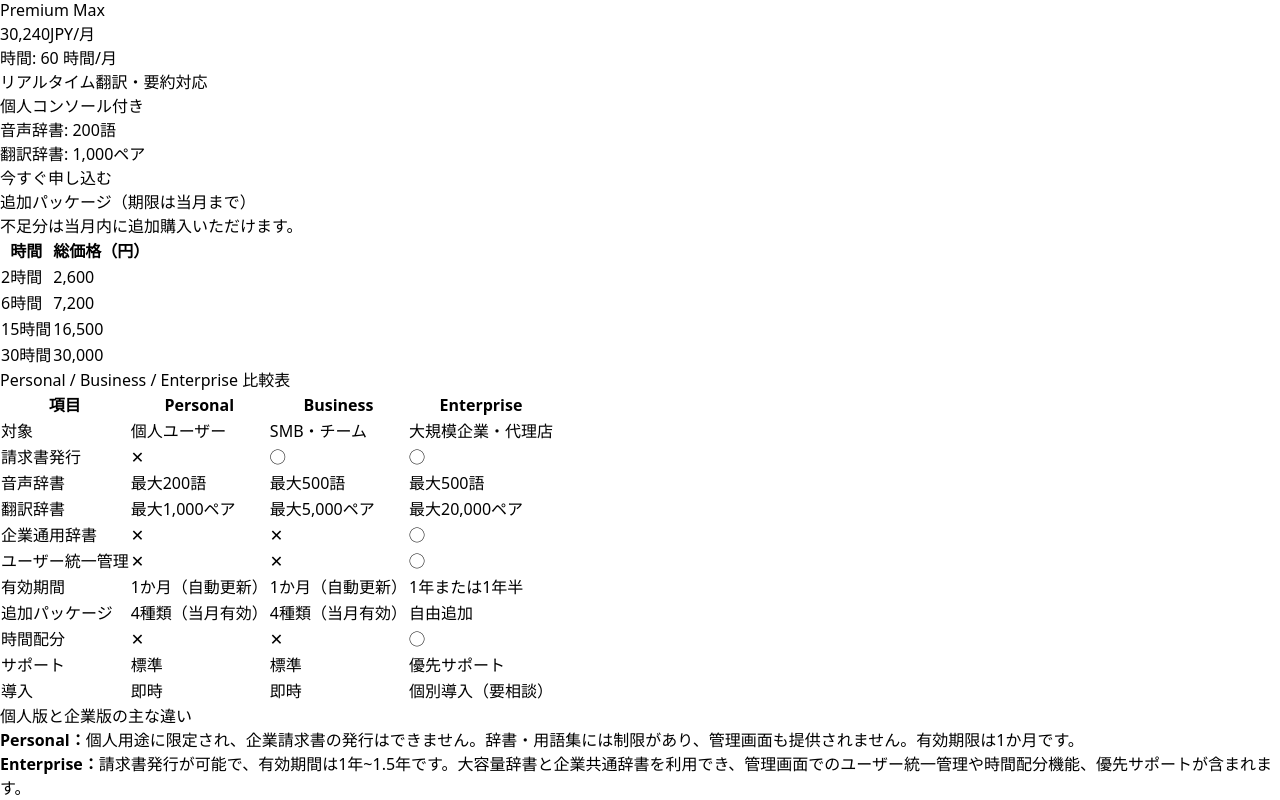
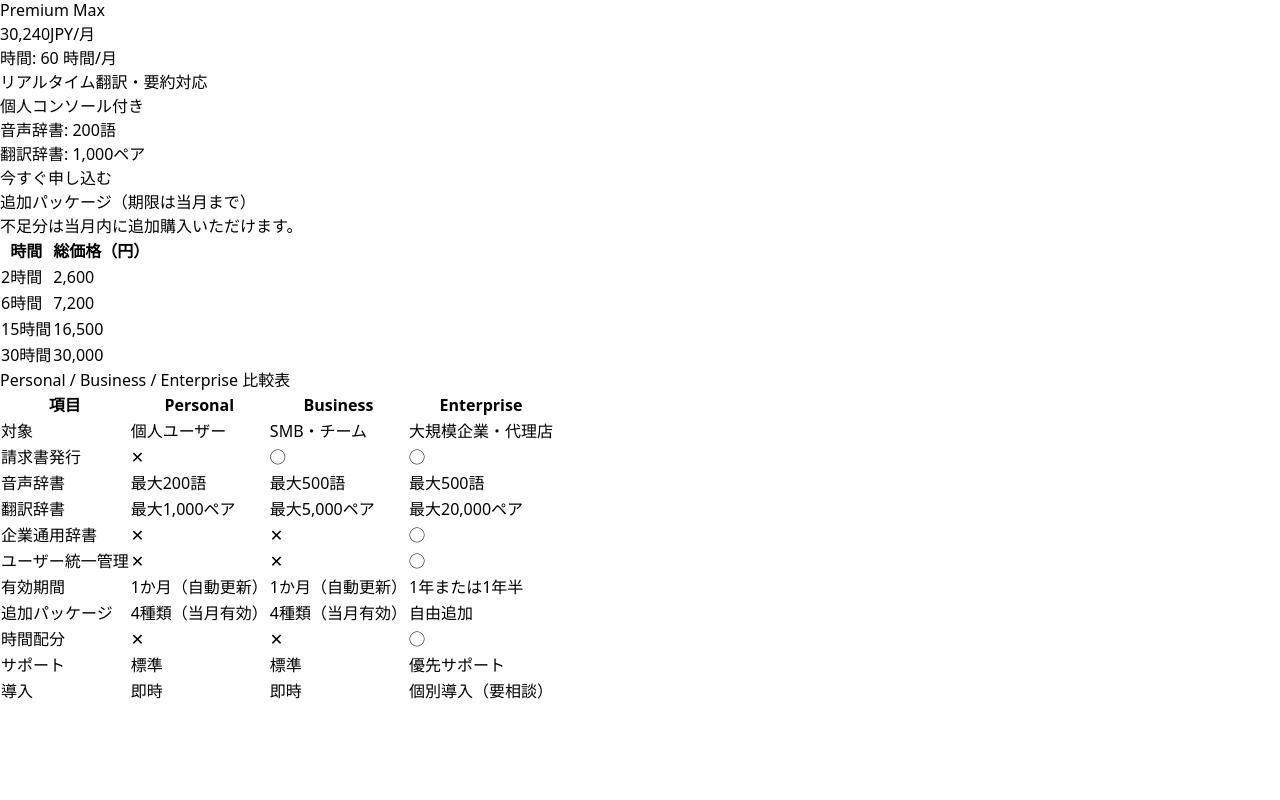
Before and after one commit to mike-spar/subtitles-homepage-plan, a React (Vite) app: page / in a window 1280 px wide. Shown: the part 890-1690 px from the top of the page. After the commit the page ends 1594 px from the top, so only its background shows below. Built offline with nearby package versions, Linux system fonts and the light colour scheme.

Commit message:
remove 具体区别两句话

```diff
--- a/src/App.jsx
+++ b/src/App.jsx
@@ -178,13 +178,6 @@ export default function PricingPage() {
               <tr className="border-t"><td className="px-3 py-2">導入</td><td className="px-3 py-2">即時</td><td className="px-3 py-2">即時</td><td className="px-3 py-2">個別導入（要相談）</td></tr>
             </tbody>
           </table>
-          <div className="mt-6 p-4 bg-50 border border-200 rounded-lg">
-            <h3 className="font-semibold text-800 mb-2">個人版と企業版の主な違い</h3>
-            <div className="text-sm text-700 space-y-2">
-              <p><strong>Personal：</strong>個人用途に限定され、企業請求書の発行はできません。辞書・用語集には制限があり、管理画面も提供されません。有効期限は1か月です。</p>
-              <p><strong>Enterprise：</strong>請求書発行が可能で、有効期間は1年~1.5年です。大容量辞書と企業共通辞書を利用でき、管理画面でのユーザー統一管理や時間配分機能、優先サポートが含まれます。</p>
-            </div>
-          </div>
         </CardWrapper>
       </section>
     </div>
```
